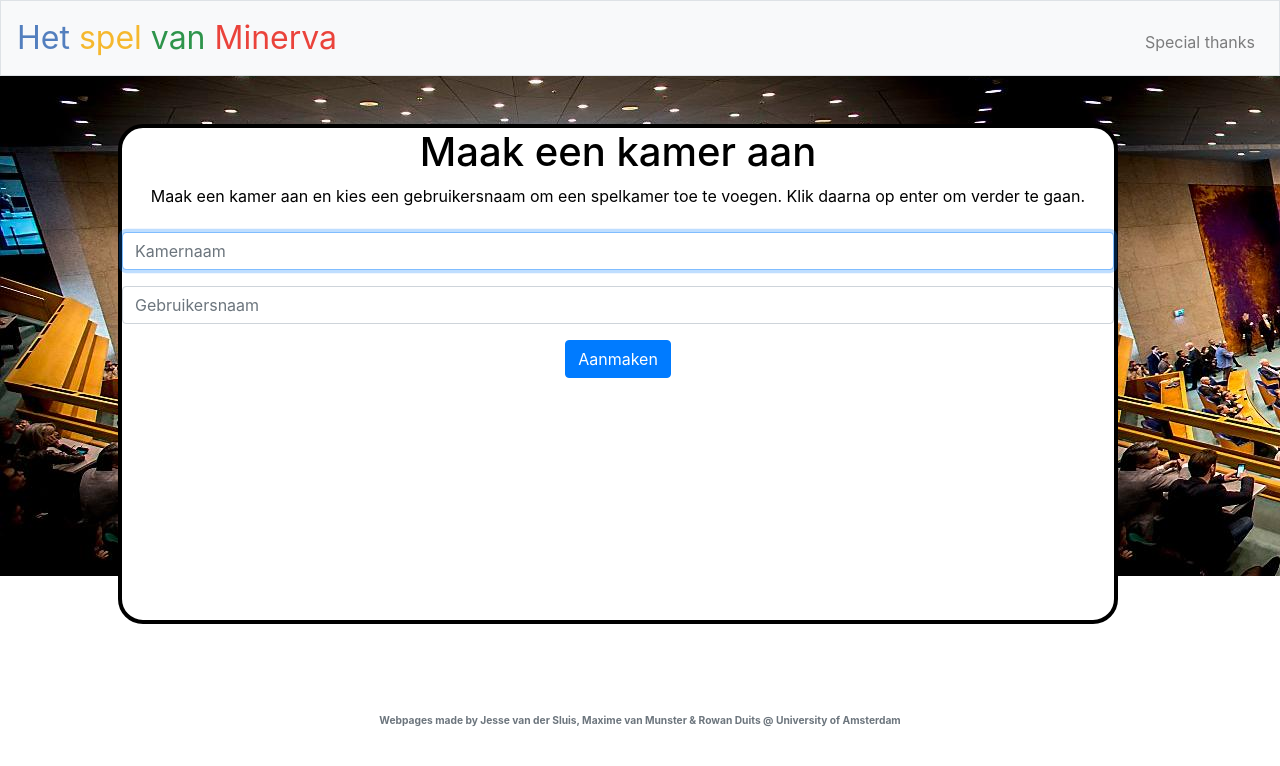
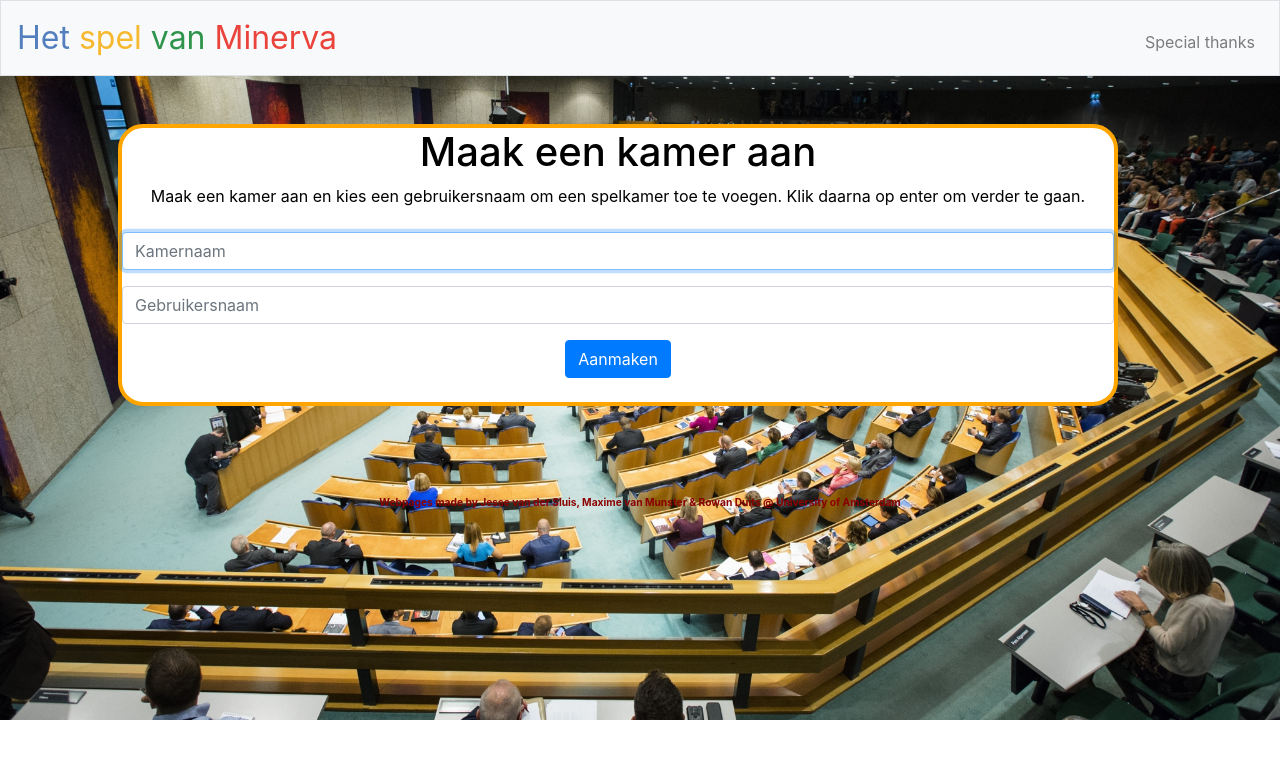
Before and after one commit to 12522503/webprojectik13, a Flask app: page /makeroom in a window 1280 px wide. Shown: the top 766 px of the page. Run offline with Flask 2, Linux system fonts and the light colour scheme; some libraries are stand-ins or nearby versions.

Commit message:
some overall updates

```diff
--- a/static/styles.css
+++ b/static/styles.css
@@ -65,8 +65,9 @@ th {
 
 body{
     /*background-color: #191970;*/
-    background-image: url("tweedekamer.jpg");
+    background-image: url("tweede-kamer.jpg");
     background-repeat: repeat-x;
+    background-size: cover;
 }
 
 #occupants1 {
@@ -176,7 +177,7 @@ table {
   border: 4px solid orange;
   padding: 20px;
   width: 400px;
-  height: 500px;
+  height: auto;
 }
 
 #rcorners2 {
@@ -184,16 +185,16 @@ table {
   background: white;
   border: 4px solid darkred;
   padding: 20px;
-  width: 600px;
-  height: 500px;
+  width: auto;
+  height: auto;
 }
 
 #rcorners3 {
   border-radius: 25px;
   background: white;
-  border: 4px solid black;
+  border: 4px solid orange;
   width: 1000px;
-  height: 500px;
+  height: auto;
 }
 
 /* Style the form - display items horizontally */
--- a/templates/index.html
+++ b/templates/index.html
@@ -8,7 +8,7 @@
 
     <div class="first-column">
         <div id="rcorners1">
-            <img src="https://www.google.com/url?sa=i&source=images&cd=&ved=2ahUKEwiI2bjY8IXnAhXCPOwKHWquDMcQjRx6BAgBEAQ&url=https%3A%2F%2Fwww.ad.nl%2Fpolitiek%2Fwie-of-wat-is-toch-die-uil-van-minerva~ad870870%2F&psig=AOvVaw27JfOAsZz6EOVGQiZof3gO&ust=1579187141794700" alt="Baudet en z'n huisdier">
+            <!--<img src="https://www.google.com/url?sa=i&source=images&cd=&ved=2ahUKEwiI2bjY8IXnAhXCPOwKHWquDMcQjRx6BAgBEAQ&url=https%3A%2F%2Fwww.ad.nl%2Fpolitiek%2Fwie-of-wat-is-toch-die-uil-van-minerva~ad870870%2F&psig=AOvVaw27JfOAsZz6EOVGQiZof3gO&ust=1579187141794700" alt="Baudet en z'n huisdier">-->
             <b><h5>Kamers in gebruik</h5></b><br>
             <table class="table table-striped" style="width:100%">
                 <tr>
@@ -49,8 +49,8 @@
                             <option value="{{ room }}">{{ room }}</option>
                             {% endfor %}
                         </select>
-                    &nbsp;&nbsp;&nbsp;&nbsp;&nbsp;&nbsp;
-                    <button class="button2" type="submit">Ga verder</button>
+                    &nbsp;&nbsp;&nbsp;
+                    <button class="button2" type="submit">OK</button>
                 </form>
             </div>
         </div>
--- a/templates/layout.html
+++ b/templates/layout.html
@@ -64,9 +64,10 @@
         </main>
 
         <footer class="small text-center text-muted">
+            <div>
             <br></br>
-            <small><b>Webpages made by Jesse van der Sluis, Maxime van Munster & Rowan Duits @ University of Amsterdam</b></small>
-
+            <small><b><font color="darkred">Webpages made by Jesse van der Sluis, Maxime van Munster & Rowan Duits @ University of Amsterdam</font></b></small>
+            </div>
         </footer>
 
     </body>
--- a/templates/makeroom.html
+++ b/templates/makeroom.html
@@ -17,12 +17,12 @@
     <br>
     <form action="/makeroom" method="post">
         <div class="form-group">
-            <input autocomplete="off" autofocus class="form-control" name="room" placeholder="Kamernaam" type="text">
+            <input autocomplete="off" autofocus class="form-control" name="room" placeholder="Kamernaam" type="text" >
         </div>
         <div class="form-group">
             <input autocomplete="off" autofocus class="form-control" name="username" placeholder="Gebruikersnaam" type="text">
         </div>
-        <button class="btn btn-primary" type="submit" href="/">Aanmaken</button>
+        <button class="btn btn-primary" type="submit" href="/">Aanmaken</button><br><br>
     </form>
     </div>
 </div>
```
Also changed, not shown: static/tweede-kamer.jpg (added), webproject.db.
